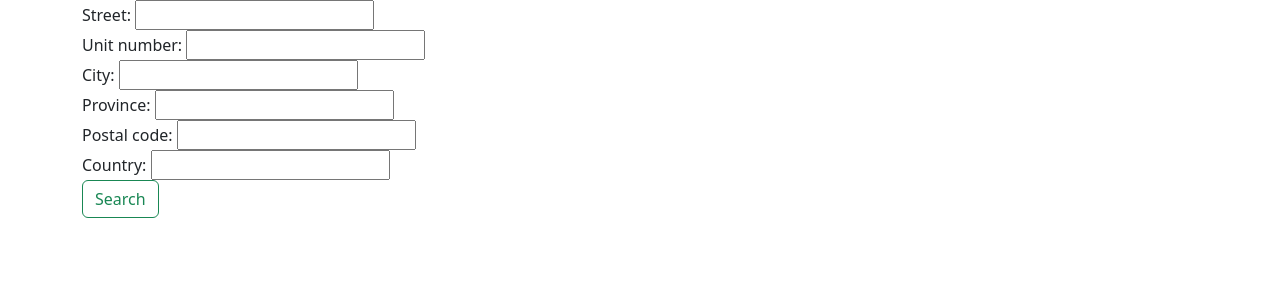
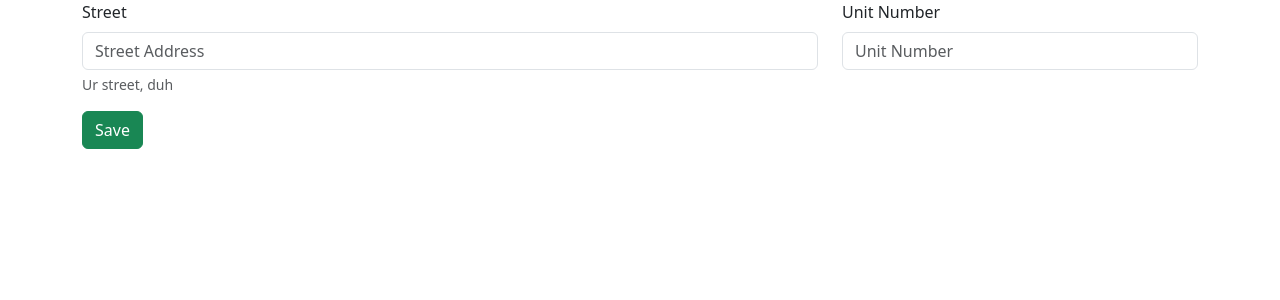
Before and after one commit to joelghill/DJANGO_2025, a Django app: page /addresses/create/ in a window 1280 px wide. Shown: the part 70-370 px from the top of the page. Run offline with Django 5.2, Linux system fonts and the light colour scheme.

Commit message:
Bootstrapping the form

```diff
--- a/home/models/address.py
+++ b/home/models/address.py
@@ -4,7 +4,7 @@ from django.urls import reverse
 
 # Create your models here.
 class Address(models.Model):
-    street = models.CharField(max_length=250)
+    street = models.CharField(max_length=250, help_text="Ur street, duh")
     unit_number = models.CharField(max_length=250)
     city = models.CharField(max_length=250)
     province = models.CharField(max_length=250)
--- a/home/templates/home/address_form.html
+++ b/home/templates/home/address_form.html
@@ -9,8 +9,28 @@
 {% else %}
 <form method="post">
     {%csrf_token%}
-    {{form}}
-    <button class="btn btn-outline-success" type="submit">Search</button>
+    {% for error in form.non_field_errors %}
+    <div class="form-error">{{error}}</div>
+    {% endfor%}
+    <div class="row">
+    <div class="col-12 col-sm-8 mb-3">
+        {% for error in form.street.errors %}
+        <div class="form-error">{{error}}</div>
+        {% endfor%}
+        <label class="form-label" for="{{ form.street.id_for_label }}">Street</label>
+        <input name={{ form.street.html_name }} type="text" id="{{ form.street.id_for_label }}" class="form-control" placeholder="Street Address">
+        <div id="street_help" class="form-text">{{ form.street.help_text }}</div>
+    </div>
+    <div class="col-12 col-sm-4 mb-3">
+        {% for error in form.unit_number.errors %}
+        <div class="form-error">{{error}}</div>
+        {% endfor%}
+        <label class="form-label" for="{{ form.unit_number.id_for_label }}">Unit Number</label>
+        <input name={{ form.unit_number.html_name }} type="text" id="{{ form.unit_number.id_for_label }}" class="form-control" placeholder="Unit Number">
+        <div id="unit_number_help" class="form-text">{{ form.unit_number.help_text }}</div>
+    </div>
+    </div>
+    <button class="btn btn-success" type="submit">Save</button>
 </form>
 {%endif%}
 {% endblock %}
```
